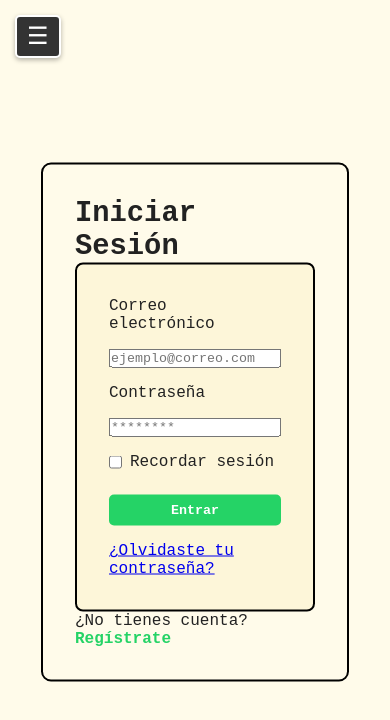
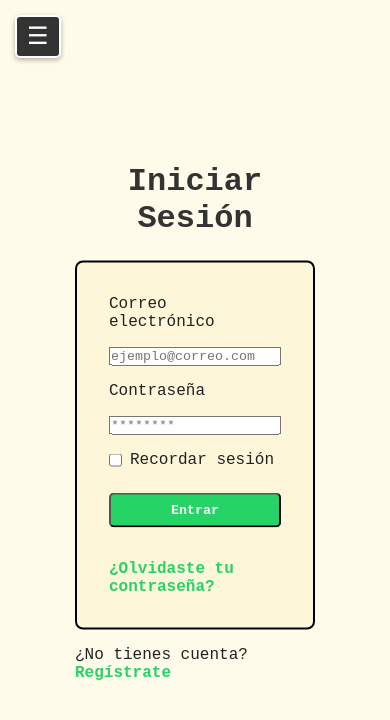
Before and after one commit to ItsMilkey/Lvl-demo, a React (Vite) app: page /login in a window 390 px wide. Shown: the top 720 px of the page. Built offline with nearby package versions, Linux system fonts and the light colour scheme; no server answers.

Commit message:
actualizacion visual 3 productos

```diff
--- a/src/index.css
+++ b/src/index.css
@@ -1,6 +1,4 @@
-/* =========================================
-   1. RESET Y ESTILOS BASE
-   ========================================= */
+/* Reset global */
 * {
   margin: 0;
   padding: 0;
@@ -16,17 +14,13 @@ body {
   background: #fffbea;
 }
 
+/* --- ESTA ES LA REGLA AÑADIDA PARA CORREGIR EL LAYOUT --- */
 .app-container {
   display: flex;
-  width: 100%;
-  position: relative;
+  width: 100%; /* Asegura que ocupe todo el ancho */
 }
 
-/* =========================================
-   2. LAYOUT PRINCIPAL (SIDEBAR Y MAIN)
-   ========================================= */
-
-/* Barra Lateral Fija */
+/* Sidebar */
 .sidebar {
   width: 220px;
   background: #b9dbf791;
@@ -34,18 +28,26 @@ body {
   padding: 1rem;
   display: flex;
   flex-direction: column;
-  position: fixed; /* Siempre fija a la izquierda */
+  position: fixed;
   height: 100vh;
   left: 0;
   top: 0;
-  z-index: 1000;
-  transition: transform 0.3s ease; /* Animación suave al esconderse */
+  z-index: 1000; /* Asegura que esté por encima si es necesario */
+  transition: transform 0.3s ease; /* Transición suave para móviles */
 }
 
-.sidebar .logo { font-size: 1.5rem; margin-bottom: 2rem; }
+.sidebar .logo {
+  font-size: 1.5rem;
+  margin-bottom: 2rem;
+}
 
-.sidebar nav ul { list-style: none; }
-.sidebar nav ul li { margin-bottom: 1rem; }
+.sidebar nav ul {
+  list-style: none;
+}
+
+.sidebar nav ul li {
+  margin-bottom: 1rem;
+}
 
 .sidebar nav ul li a {
   text-decoration: none;
@@ -63,26 +65,16 @@ body {
   color: #000;
 }
 
-/* Contenido Principal (Layout Inteligente) */
+/* Main */
 .main-content {
   flex: 1;
   display: flex;
   flex-direction: column;
-
-  /* Calcula el ancho restando el sidebar */
-  width: calc(100% - 220px);
-  /* Empuja el contenido a la derecha */
-  margin-left: 220px;
-
-  padding: 2rem; /* Espacio interno estándar para todas las páginas */
-  transition: all 0.3s ease; /* Suaviza el cambio de tamaño */
-  min-height: 100vh;
   overflow-y: auto;
+  margin-left: 220px; /* Espacio para el sidebar */
+  width: calc(100% - 220px); /* Ancho restante después del sidebar */
+  transition: margin-left 0.3s ease, width 0.3s ease; /* Transición suave */
 }
-
-/* =========================================
-   3. COMPONENTES GLOBALES
-   ========================================= */
 
 /* Topbar */
 .topbar {
@@ -93,8 +85,6 @@ body {
   border-bottom: 2px solid #ddd;
   background: #f7e8a9;
   width: 100%;
-  border-radius: 8px;
-  margin-bottom: 2rem;
 }
 
 .topbar input {
@@ -105,12 +95,29 @@ body {
   border-radius: 4px;
 }
 
-.topbar .actions { display: flex; align-items: center; gap: 1rem; }
-.avatar { width: 40px; border-radius: 50%; cursor: pointer; }
-.carrito-icon img { width: 30px; cursor: pointer; transition: transform 0.2s; }
-.carrito-icon img:hover { transform: scale(1.1); }
+.topbar .actions {
+  display: flex;
+  align-items: center;
+  gap: 1rem;
+}
 
-/* Tarjetas */
+.avatar {
+  width: 40px;
+  border-radius: 50%;
+  cursor: pointer;
+}
+
+.carrito-icon img {
+  width: 30px;
+  cursor: pointer;
+  transition: transform 0.2s;
+}
+
+.carrito-icon img:hover {
+  transform: scale(1.1);
+}
+
+/* Tarjetas unificadas */
 .card, .category-card {
   border: 2px solid #000;
   border-radius: 10px;
@@ -119,11 +126,26 @@ body {
   text-align: center;
   transition: transform 0.2s ease, background 0.2s ease;
 }
-.card:hover, .category-card:hover { background: #ffe680; transform: scale(1.03); }
-.card img, .category-card img { max-width: 100%; height: auto; border-radius: 8px; border: 2px solid #000; margin: 10px 0; }
-.cards { display: grid; grid-template-columns: repeat(auto-fit, minmax(250px, 1fr)); gap: 1rem; }
 
-/* Botones Globales */
+.card:hover, .category-card:hover {
+  background: #ffe680;
+  transform: scale(1.03);
+}
+
+.card img, .category-card img {
+  max-width: 100%;
+  height: auto;
+  border-radius: 8px;
+  border: 2px solid #000;
+  margin: 10px 0;
+}
+
+.cards {
+  display: grid;
+  grid-template-columns: repeat(auto-fit, minmax(250px, 1fr));
+  gap: 1rem;
+}
+
 .btn {
   display: inline-block;
   margin-top: 0.5rem;
@@ -134,25 +156,253 @@ body {
   text-decoration: none;
   border-radius: 5px;
   transition: background 0.2s;
-  border: none;
-  cursor: pointer;
+}
+
+.btn:hover {
+  background: #1da851;
+}
+
+/* Secciones */
+section {
+  padding: 2rem;
+}
+
+section h2, .highlight h1 {
+  margin-bottom: 1.2rem;
+}
+
+/* Grids */
+.category-grid {
+  display: grid;
+  grid-template-columns: repeat(auto-fill, minmax(220px, 1fr));
+  gap: 20px;
+  width: 100%;
+  padding: 1rem;
+}
+
+/* WhatsApp */
+.whatsapp-container {
+  position: fixed;
+  bottom: 20px;
+  right: 20px;
+  text-align: center;
+  z-index: 1001;
+}
+
+.whatsapp-msg {
+  display: block;
+  margin-bottom: 8px;
+  font-size: 14px;
+  font-weight: bold;
+  color: #25d366;
+  background: #fff;
+  padding: 5px 10px;
+  border-radius: 12px;
+  box-shadow: 0 2px 6px rgba(0,0,0,0.2);
+}
+
+.whatsapp-float img {
+  width: 60px;
+  height: 60px;
+  border-radius: 50%;
+  box-shadow: 0 4px 8px rgba(0,0,0,0.3);
+  transition: transform 0.3s ease;
+}
+
+.whatsapp-float img:hover {
+  transform: scale(1.1);
+}
+
+
+/* === Estilos para la Página de Reseñas === */
+
+.reseñas-container {
+  padding: 2rem;
+  max-width: 800px;
+  margin: 0 auto;
+  width: 100%;
+}
+
+.reseñas-container form {
+  display: flex;
+  flex-direction: column;
+  gap: 1rem;
+  background-color: #fdf6d9;
+  padding: 1.5rem;
+  border-radius: 8px;
+  border: 2px solid #000;
+  margin-bottom: 2rem;
+}
+
+.reseñas-container label {
+  font-weight: bold;
+  margin-bottom: -0.5rem;
+}
+
+.reseñas-container input,
+.reseñas-container select,
+.reseñas-container textarea {
+  width: 100%;
+  padding: 0.75rem;
+  background-color: #fff;
+  border: 1px solid #aaa;
+  color: #222;
+  border-radius: 4px;
+  font-family: monospace, sans-serif;
+  font-size: 1rem;
+}
+
+#reviewsList {
+  display: flex;
+  flex-direction: column;
+  gap: 1.5rem;
+}
+
+.review-card {
+  background-color: #fdf6d9;
+  padding: 1.5rem;
+  border-radius: 8px;
+  border: 2px solid #000;
+}
+
+.review-card h3 {
+  color: #333;
+  margin-bottom: 0.5rem;
+}
+
+.review-card .stars {
+  margin-bottom: 0.5rem;
+}
+
+/* === Estilos para la Página de Referidos === */
+
+.points-display, .benefits-list {
+  background-color: #fdf6d9;
+  padding: 1.5rem;
+  border-radius: 8px;
+  border: 2px solid #000;
+  margin-top: 2rem;
+}
+
+.points-display h2, .benefits-list h2 {
+  color: #333;
+  margin-bottom: 1rem;
+}
+
+.points-display p {
+  font-size: 1.2rem;
+  line-height: 1.6;
+}
+
+.points-display span {
+  font-weight: bold;
+}
+
+.benefits-list ul {
+  list-style: none;
+  padding-left: 0;
+}
+
+.benefits-list li {
+  margin-bottom: 0.5rem;
+}
+/* === Estilos para la Página de Comunidad === */
+
+.highlight-card {
+  background-color: #fdf6d9;
+  padding: 1.5rem;
+  border-radius: 8px;
+  border: 2px solid #000;
+  margin: 2rem;
+}
+
+.map-btn {
+  text-align: center;
+  margin-top: 1rem;
+}
+
+/* === Estilos para Páginas de Autenticación === */
+
+.auth-container {
+  position: fixed;
+  top: 50%;
+  left: 50%;
+  transform: translate(-50%, -50%);
+  display: flex;
+  flex-direction: column;
+  align-items: center;
+  padding: 2rem;
+  z-index: 10;
+  max-width: 90%; /* Responsivo */
+}
+
+.auth-container h1 {
+  color: #333;
+  margin-bottom: 1.5rem;
   text-align: center;
 }
-.btn:hover { background: #1da851; }
 
-/* Elementos Auxiliares */
-section { padding: 0; /* El padding lo maneja el contenedor padre ahora */ }
-section h2, .highlight h1 { margin-bottom: 1.2rem; }
-.category-grid { display: grid; grid-template-columns: repeat(auto-fill, minmax(220px, 1fr)); gap: 20px; width: 100%; padding: 1rem; }
+.auth-container form {
+  width: 100%;
+  max-width: 400px;
+  display: flex;
+  flex-direction: column;
+  gap: 1rem;
+  background-color: #fdf6d9;
+  padding: 2rem;
+  border-radius: 8px;
+  border: 2px solid #000;
+  margin: 0 auto;
+}
 
-/* WhatsApp */
-.whatsapp-container { position: fixed; bottom: 20px; right: 20px; text-align: center; z-index: 1001; }
-.whatsapp-msg { display: block; margin-bottom: 8px; font-size: 14px; font-weight: bold; color: #25d366; background: #fff; padding: 5px 10px; border-radius: 12px; box-shadow: 0 2px 6px rgba(0,0,0,0.2); }
-.whatsapp-float img { width: 60px; height: 60px; border-radius: 50%; box-shadow: 0 4px 8px rgba(0,0,0,0.3); transition: transform 0.3s ease; }
-.whatsapp-float img:hover { transform: scale(1.1); }
+.auth-container .terms, .auth-container .remember {
+  display: flex;
+  align-items: center;
+  gap: 0.5rem;
+}
+
+.auth-container .terms label, .auth-container .remember label {
+  margin-bottom: 0;
+}
+
+.auth-container input[type="checkbox"] {
+  width: auto;
+}
+
+.auth-container .switch, .auth-container p {
+  margin-top: 1rem;
+}
+
+.auth-container .switch a, .auth-container p a {
+  color: #25d366;
+  font-weight: bold;
+  text-decoration: none;
+}
+
+/* === Estilos para la Página de Perfil === */
+.btn-logout {
+  background-color: #d32f2f;
+  margin-top: 1rem;
+}
+.btn-logout:hover {
+  background-color: #b71c1c;
+}
+
+/* === Estilos para la Página del Carrito === */
+.cart-container { padding: 2rem; }
+.cart-items { display: flex; flex-direction: column; gap: 1rem; margin-bottom: 2rem; }
+.cart-item { display: flex; align-items: center; gap: 1rem; background-color: #fdf6d9; padding: 1rem; border-radius: 8px; border: 2px solid #000; }
+.cart-item img { width: 80px; height: 80px; object-fit: cover; border-radius: 4px; }
+.item-info { flex-grow: 1; }
+.item-info .price { color: #333; font-weight: bold; }
+.btn-remove { background: none; border: none; color: #d32f2f; cursor: pointer; font-size: 0.9rem; }
+.cart-summary { text-align: right; }
+.cart-summary h3 { font-size: 1.5rem; margin-bottom: 1rem; }
+.cart-actions { display: flex; justify-content: flex-end; gap: 1rem; }
+
 
 /* =========================================
-   4. UTILIDADES PARA ADMIN Y PÁGINAS
+   6. UTILIDADES DE ADMIN Y CONTENEDORES
    ========================================= */
 
 /* Clase para centrar contenido (Úsala en el div principal de Admin) */
@@ -165,7 +415,7 @@ section h2, .highlight h1 { margin-bottom: 1.2rem; }
 /* Contenedor blanco responsivo (Reemplaza los estilos fijos de <section>) */
 .responsive-section {
   width: 100%;
-  max-width: 1200px; /* Evita que se estire demasiado en pantallas gigantes */
+  max-width: 1200px;
   background: #fffdf0;
   border: 2px solid #000;
   border-radius: 10px;
@@ -182,106 +432,70 @@ section h2, .highlight h1 { margin-bottom: 1.2rem; }
   border-radius: 10px;
 }
 
+
 /* =========================================
-   5. ESTILOS DE PÁGINAS ESPECÍFICAS
+   7. MEDIA QUERIES GLOBALES (MÓVIL/TABLET)
    ========================================= */
 
-/* Login / Registro */
-.auth-container {
-  position: fixed;
-  top: 50%;
-  left: 50%;
-  transform: translate(-50%, -50%);
-  display: flex;
-  flex-direction: column;
-  align-items: center;
-  padding: 2rem;
-  z-index: 2000; /* Mayor Z-index que el sidebar */
-  max-width: 90%;
-  background: #fffbea;
-  border: 2px solid #000;
-  border-radius: 10px;
-}
-.auth-container form { width: 100%; max-width: 400px; display: flex; flex-direction: column; gap: 1rem; background-color: #fdf6d9; padding: 2rem; border-radius: 8px; border: 2px solid #000; margin: 0 auto; }
-.auth-container .switch a { color: #25d366; font-weight: bold; text-decoration: none; }
-.auth-container .terms, .auth-container .remember { display: flex; align-items: center; gap: 0.5rem; }
-.auth-container .terms label, .auth-container .remember label { margin-bottom: 0; }
-.auth-container input[type="checkbox"] { width: auto; }
-
-/* Reseñas, Referidos, Comunidad, Perfil, Carrito */
-.reseñas-container, .points-display, .benefits-list, .highlight-card, .cart-item {
-  background-color: #fdf6d9;
-  border: 2px solid #000;
-  border-radius: 8px;
-  padding: 1.5rem;
-  margin-bottom: 1rem;
-}
-.reseñas-container { max-width: 800px; margin: 0 auto; }
-.reseñas-container form { display: flex; flex-direction: column; gap: 1rem; background-color: #fdf6d9; padding: 1.5rem; border-radius: 8px; border: 2px solid #000; margin-bottom: 2rem; }
-.reseñas-container input, .reseñas-container select, .reseñas-container textarea { width: 100%; padding: 0.75rem; background-color: #fff; border: 1px solid #aaa; color: #222; border-radius: 4px; font-size: 1rem; }
-#reviewsList { display: flex; flex-direction: column; gap: 1.5rem; }
-.review-card { background-color: #fdf6d9; padding: 1.5rem; border-radius: 8px; border: 2px solid #000; }
-
-/* Perfil */
-.btn-logout { background-color: #d32f2f; margin-top: 1rem; }
-.btn-logout:hover { background-color: #b71c1c; }
-
-/* Carrito */
-.cart-container { padding: 1rem; }
-.cart-items { display: flex; flex-direction: column; gap: 1rem; margin-bottom: 2rem; }
-.cart-item { display: flex; align-items: center; gap: 1rem; }
-.cart-item img { width: 80px; height: 80px; object-fit: cover; border-radius: 4px; }
-.item-info { flex-grow: 1; }
-.btn-remove { background: none; border: none; color: #d32f2f; cursor: pointer; font-size: 0.9rem; }
-.cart-summary { text-align: right; }
-.cart-summary h3 { font-size: 1.5rem; margin-bottom: 1rem; }
-.cart-actions { display: flex; justify-content: flex-end; gap: 1rem; }
-
-
-/* =========================================
-   6. MEDIA QUERIES (RESPONSIVIDAD GLOBAL)
-   ========================================= */
-
-/* Tablets y Móviles (< 1000px) */
+/* Pantallas medianas (Tablets) y Pequeñas (Móviles) */
 @media (max-width: 1000px) {
-
-  /* 1. Ocultar Sidebar */
+  /* 1. Ocultar Sidebar (se activará con el botón hamburguesa) */
   .sidebar {
-    transform: translateX(-100%); /* Se mueve fuera de la pantalla */
+    transform: translateX(-100%);
+    z-index: 2000; /* Aseguramos que al abrirse quede encima */
   }
 
-  /* 2. Expandir Contenido Principal al 100% */
+  /* 2. El contenido principal ocupa todo el ancho */
   .main-content {
-    margin-left: 0 !important; /* Elimina el hueco izquierdo */
-    width: 100% !important;    /* Ocupa todo el ancho */
-    padding: 1rem;
-    padding-top: 2rem; /* Espacio arriba */
+    margin-left: 0 !important;
+    width: 100% !important;
+    padding-top: 4rem; /* Espacio extra arriba para el botón menú */
   }
 
-  /* Ajustes visuales de contenedores */
-  .responsive-section {
-    width: 100%;
-    padding: 1.5rem;
+  /* Ajustes layout admin */
+  .admin-layout {
+    padding-left: 1rem !important;
+    padding-right: 1rem !important;
+    padding-top: 6rem;
   }
 }
 
-/* Móviles Pequeños (< 600px) */
+/* Pantallas Móviles (Celulares) */
 @media (max-width: 600px) {
-  h1 { font-size: 1.8rem; }
+  .responsive-section {
+    width: 98% !important;
+    padding: 1.5rem !important;
+    min-width: auto !important;
+  }
 
-  .topbar { flex-direction: column; gap: 10px; }
-  .topbar input { max-width: 100%; width: 100%; }
+  /* Formularios en columna */
+  form {
+    flex-direction: column !important;
+  }
 
-  form { flex-direction: column !important; }
+  .topbar {
+    flex-direction: column;
+    gap: 10px;
+  }
 
-  .cart-item { flex-direction: column; align-items: flex-start; }
-  .cart-actions { flex-direction: column; }
+  .topbar input {
+    max-width: 100%;
+    width: 100%;
+  }
 
-  .btn { width: 100%; text-align: center; }
+  .cart-actions {
+    flex-direction: column;
+  }
+
+  .btn {
+    width: 100%;
+    text-align: center;
+  }
 }
 
+
 /* ---------------------------------------------------------- */
-/* --- ESTILOS DEL MENÚ MÓVIL (AÑADIR AL FINAL) --- */
+/* --- ESTILOS DEL MENÚ MÓVIL (AÑADIDO) --- */
 /* ---------------------------------------------------------- */
 
 /* 1. Estilo del Botón Hamburguesa */
```
